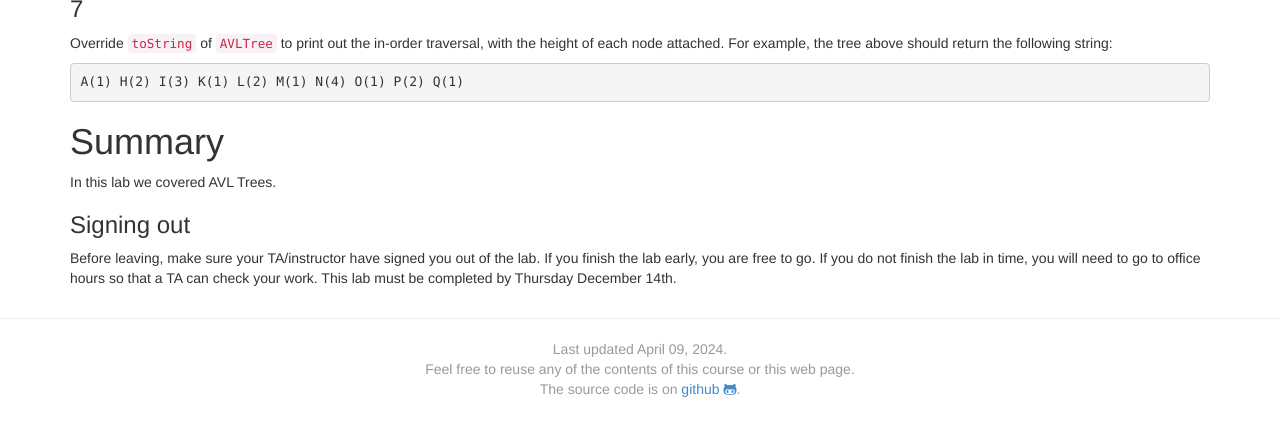
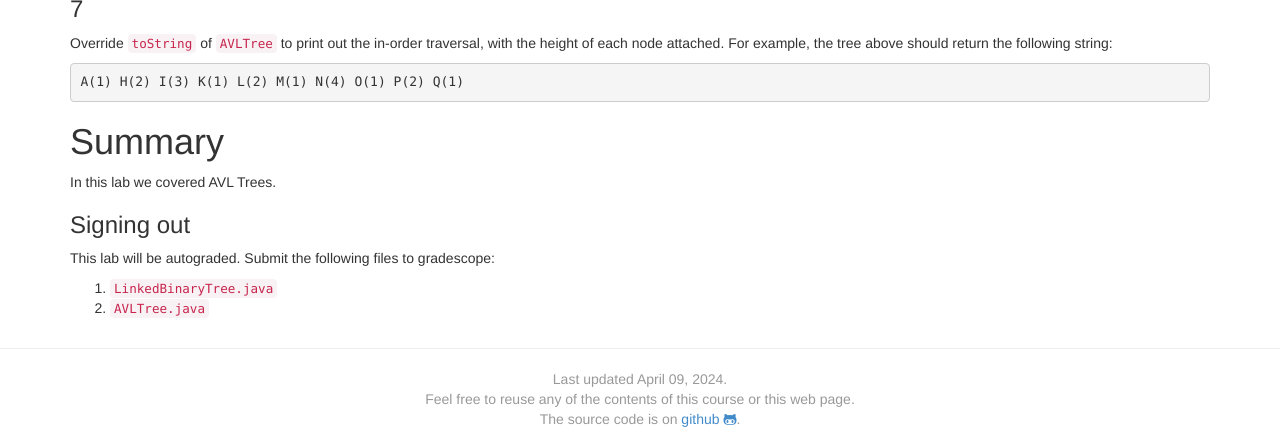
Before and after one commit to kalte0/BMC-CS-151.github.io, a Jekyll site: the page built from labs/Lab10.md, in a window 1280 px wide and 900 px high, scrolled down 895 px, cut to the strip 471-900 px from the top of the window. Built offline with Jekyll 4.4.1, drawn with Linux system fonts in a browser that asks for light colours; nearby versions of some CDN libraries; before the commit the page ends 1765 px from its top, so only the background shows below that.

Commit message:
Update Lab10.md

```diff
--- a/labs/Lab10.md
+++ b/labs/Lab10.md
@@ -108,6 +108,6 @@ A(1) H(2) I(3) K(1) L(2) M(1) N(4) O(1) P(2) Q(1)
 In this lab we covered AVL Trees.
 
 ### Signing out
-Before leaving, make sure your TA/instructor have signed you out of the lab. If you finish the lab early, you are free to go.
-If you do not finish the lab in time, you will need to go to office hours so
-that a TA can check your work. This lab must be completed by Thursday December 14th.
+This lab will be autograded. Submit the following files to gradescope:
+1. `LinkedBinaryTree.java`
+2. `AVLTree.java`
```
